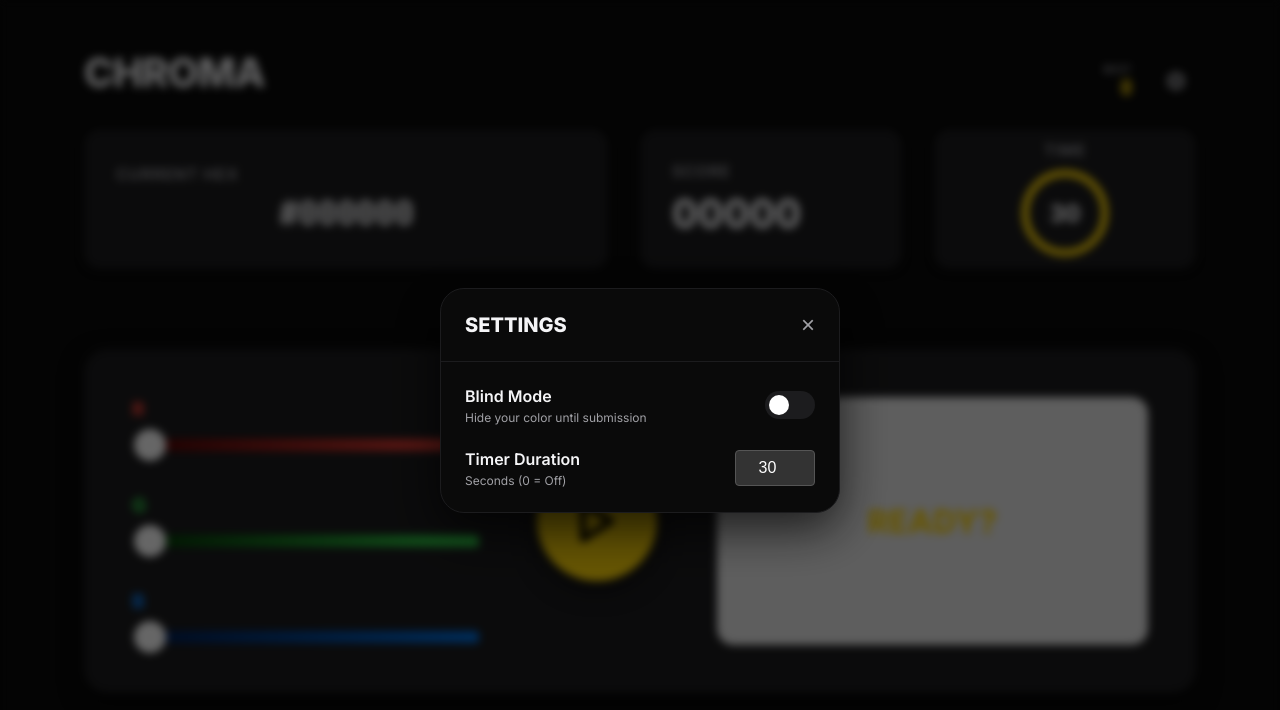
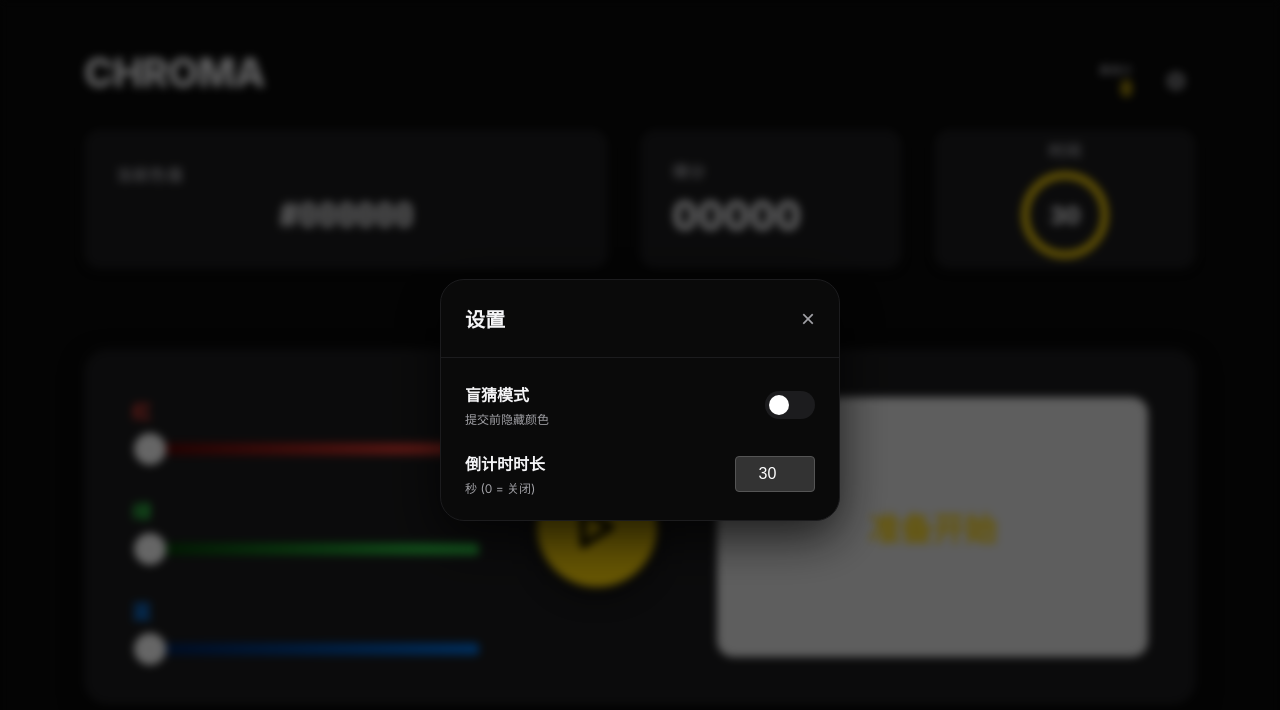
Before and after one commit to lidongxun967/CHROMA, a React (Vite) app: page / in a window 1280 px wide. Both pictures are taken after a click on the button 1176 px from the left and 80 px from the top of the page. Shown: the top 710 px of the page. Built offline with nearby package versions, Linux system fonts and the light colour scheme.

Commit message:
feat: 将界面文本从英文翻译为中文

```diff
--- a/src/App.tsx
+++ b/src/App.tsx
@@ -199,13 +199,13 @@ function App() {
         </div>
         <div className="header-right">
           <div className="header-highscore">
-            <span className="hs-label">BEST</span>
+            <span className="hs-label">最高分</span>
             <span className="hs-value">{highScore}</span>
           </div>
           <button
              className="settings-btn"
              onClick={() => setShowSettings(true)}
-             title="Settings"
+             title="设置"
            >
              <svg width="24" height="24" viewBox="0 0 24 24" fill="currentColor">
                <path d="M19.14,12.94c0.04-0.3,0.06-0.61,0.06-0.94c0-0.32-0.02-0.64-0.07-0.94l2.03-1.58c0.18-0.14,0.23-0.41,0.12-0.61 l-1.92-3.32c-0.12-0.22-0.37-0.29-0.59-0.22l-2.39,0.96c-0.5-0.38-1.03-0.7-1.62-0.94L14.4,2.81c-0.04-0.24-0.24-0.41-0.48-0.41 h-3.84c-0.24,0-0.43,0.17-0.47,0.41L9.25,5.35C8.66,5.59,8.12,5.92,7.63,6.29L5.24,5.33c-0.22-0.08-0.47,0-0.59,0.22L2.74,8.87 C2.62,9.08,2.66,9.34,2.86,9.49l2.03,1.58C4.84,11.36,4.8,11.69,4.8,12s0.02,0.64,0.07,0.94l-2.03,1.58 c-0.18,0.14-0.23,0.41-0.12,0.61l1.92,3.32c0.12,0.22,0.37,0.29,0.59,0.22l2.39-0.96c0.5,0.38,1.03,0.7,1.62,0.94l0.36,2.54 c0.05,0.24,0.24,0.41,0.48,0.41h3.84c0.24,0,0.44-0.17,0.47-0.41l0.36-2.54c0.59-0.24,1.13-0.56,1.62-0.94l2.39,0.96 c0.22,0.08,0.47,0,0.59-0.22l1.92-3.32c0.12-0.22,0.07-0.47-0.12-0.61L19.14,12.94z M12,15.6c-1.98,0-3.6-1.62-3.6-3.6 s1.62-3.6,3.6-3.6s3.6,1.62,3.6,3.6S13.98,15.6,12,15.6z"/>
@@ -218,14 +218,14 @@ function App() {
         <div className="modal-overlay" onClick={() => setShowSettings(false)}>
           <div className="modal-content" onClick={e => e.stopPropagation()}>
             <div className="modal-header">
-              <h2>SETTINGS</h2>
+              <h2>设置</h2>
               <button className="close-btn" onClick={() => setShowSettings(false)}>×</button>
             </div>
             <div className="modal-body">
               <div className="setting-item">
                 <div className="setting-info">
-                  <span className="setting-label">Blind Mode</span>
-                  <span className="setting-desc">Hide your color until submission</span>
+                  <span className="setting-label">盲猜模式</span>
+                  <span className="setting-desc">提交前隐藏颜色</span>
                 </div>
                 <label className="switch">
                   <input
@@ -239,8 +239,8 @@ function App() {
 
               <div className="setting-item">
                 <div className="setting-info">
-                  <span className="setting-label">Timer Duration</span>
-                  <span className="setting-desc">Seconds (0 = Off)</span>
+                  <span className="setting-label">倒计时时长</span>
+                  <span className="setting-desc">秒 (0 = 关闭)</span>
                 </div>
                 <input
                   type="number"
@@ -277,7 +277,7 @@ function App() {
         {/* Dashboard Row: Values | Score | Time */}
         <div className="dashboard-row">
           <div className="stat-card value-display">
-            <span className="stat-label">CURRENT HEX</span>
+            <span className="stat-label">当前色值</span>
             <div className="stat-value font-mono">
               <input
                 ref={inputRef}
@@ -295,12 +295,12 @@ function App() {
           </div>
 
           <div className="stat-card score-display">
-            <span className="stat-label">SCORE</span>
+            <span className="stat-label">得分</span>
             <div className="stat-value">{score.toString().padStart(5, '0')}</div>
           </div>
 
           <div className="stat-card timer-display">
-             <span className="stat-label">TIME</span>
+             <span className="stat-label">时间</span>
              <div className="circular-timer">
                 {timerDuration > 0 ? (
                   <>
@@ -330,7 +330,7 @@ function App() {
           <div className="sliders-section">
             <div className="slider-group">
               <div className="slider-header">
-                <label className="red">R</label>
+                <label className="red">红</label>
               </div>
               <input
                 type="range" min="0" max="255"
@@ -343,7 +343,7 @@ function App() {
 
             <div className="slider-group">
               <div className="slider-header">
-                <label className="green">G</label>
+                <label className="green">绿</label>
               </div>
               <input
                 type="range" min="0" max="255"
@@ -356,7 +356,7 @@ function App() {
 
             <div className="slider-group">
               <div className="slider-header">
-                <label className="blue">B</label>
+                <label className="blue">蓝</label>
               </div>
               <input
                 type="range" min="0" max="255"
@@ -390,14 +390,14 @@ function App() {
                      className={`color-half user ${blindMode && !lastScore ? 'blind' : ''}`}
                      style={{ backgroundColor: `rgb(${userColor.r},${userColor.g},${userColor.b})` }}
                    >
-                     <span className="half-label">YOURS</span>
+                     <span className="half-label">你的</span>
                      {blindMode && !lastScore && <div className="blind-mask">?</div>}
                    </div>
                    <div
                      className="color-half target"
                      style={{ backgroundColor: `rgb(${targetColor.r},${targetColor.g},${targetColor.b})` }}
                    >
-                     <span className="half-label">TARGET</span>
+                     <span className="half-label">目标</span>
                      {lastScore !== null && <span className="feedback-float">{lastScore}</span>}
                    </div>
                  </>
@@ -405,12 +405,12 @@ function App() {
                  <div className="menu-screen">
                     {gameState === 'GAME_OVER' ? (
                       <div className="game-over-msg">
-                        <p className="sub-text">GAME OVER</p>
+                        <p className="sub-text">游戏结束</p>
                         <p className="final-score">{score}</p>
                       </div>
                     ) : (
                       <div className="start-msg">
-                        <p>READY?</p>
+                        <p>准备开始</p>
                       </div>
                     )}
                  </div>
```
